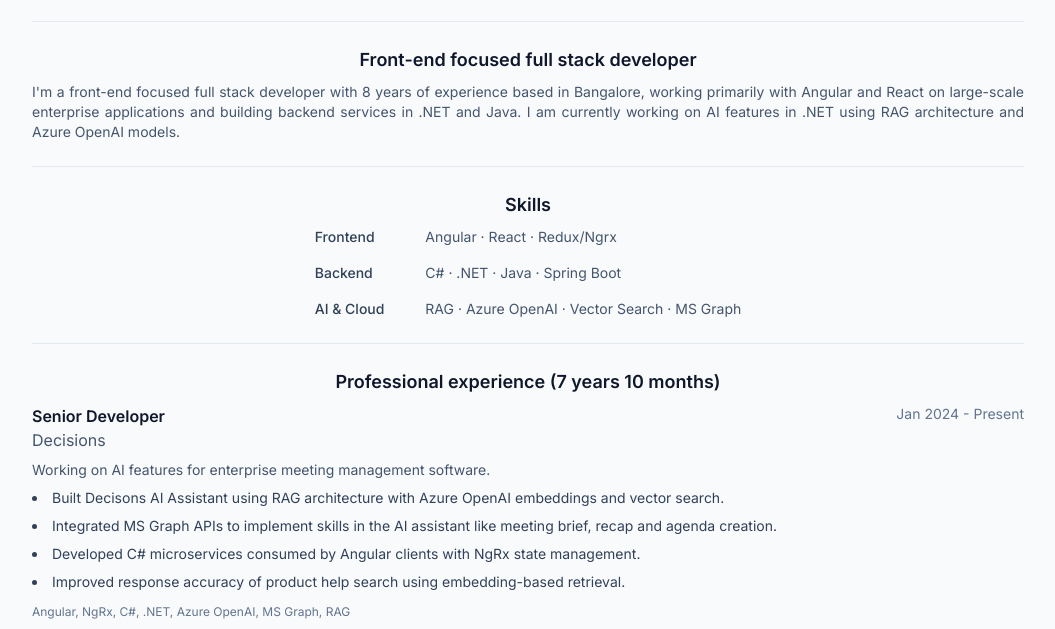
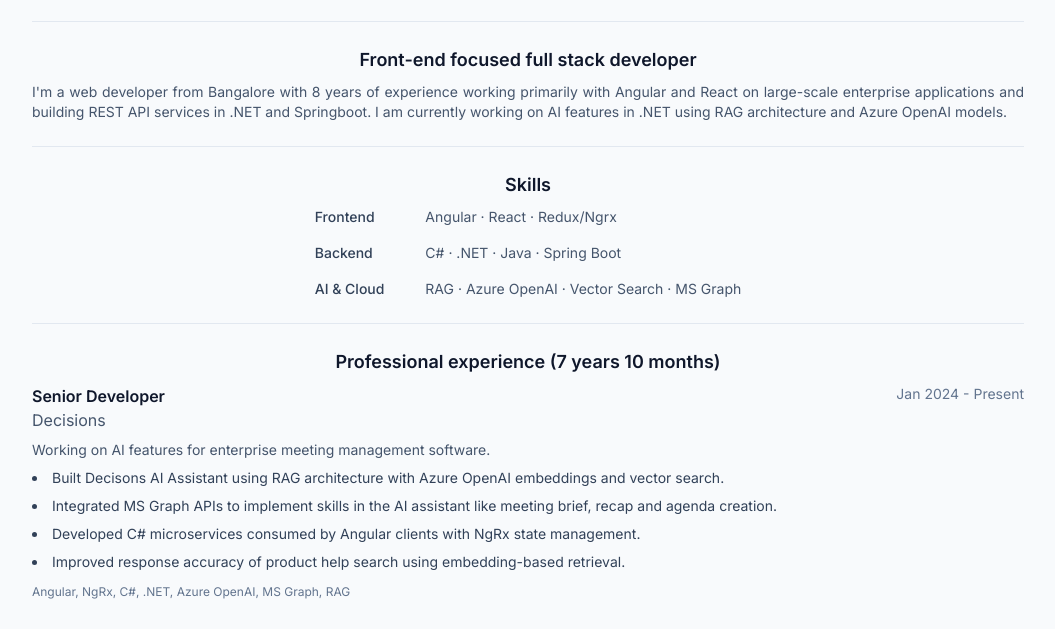
Before and after one commit to Senthamizhselven/cv, a website: page index.html in a window 1280 px wide. Shown: the part 135-764 px from the top of the page, without its empty margins (112-1167 px from the left). Drawn offline with Linux system fonts and the light colour scheme.

Commit message:
reworked summary

```diff
--- a/index.html
+++ b/index.html
@@ -61,13 +61,12 @@
 				</div>
 				<div class="mt-2">
 					<p class="text-justify text-sm text-slate-600">
-						I'm a front-end focused full stack developer with
-						<span id="summary_exp"></span> years of experience based
-						in Bangalore, working primarily with Angular and React
-						on large-scale enterprise applications and building
-						backend services in .NET and Java. I am currently
-						working on AI features in .NET using RAG architecture
-						and Azure OpenAI models.
+						I'm a web developer from Bangalore with
+						<span id="summary_exp"></span> years of experience
+						working primarily with Angular and React on large-scale
+						enterprise applications and building REST API services in
+						.NET and Springboot. I am currently working on AI features in
+						.NET using RAG architecture and Azure OpenAI models.
 					</p>
 				</div>
 			</section>
@@ -78,7 +77,9 @@
 				<div class="flex justify-center">
 					<h2 class="text-lg inter-title">Skills</h2>
 				</div>
-				<div class="flex justify-start md:justify-center mt-2 text-sm whitespace-nowrap">
+				<div
+					class="flex justify-start md:justify-center mt-2 text-sm whitespace-nowrap"
+				>
 					<div class="grid grid-cols-1 md:grid-cols-4 gap-4 skills">
 						<div class="font-medium text-slate-700">Frontend</div>
 						<div class="md:col-span-3 text-slate-600">
```
